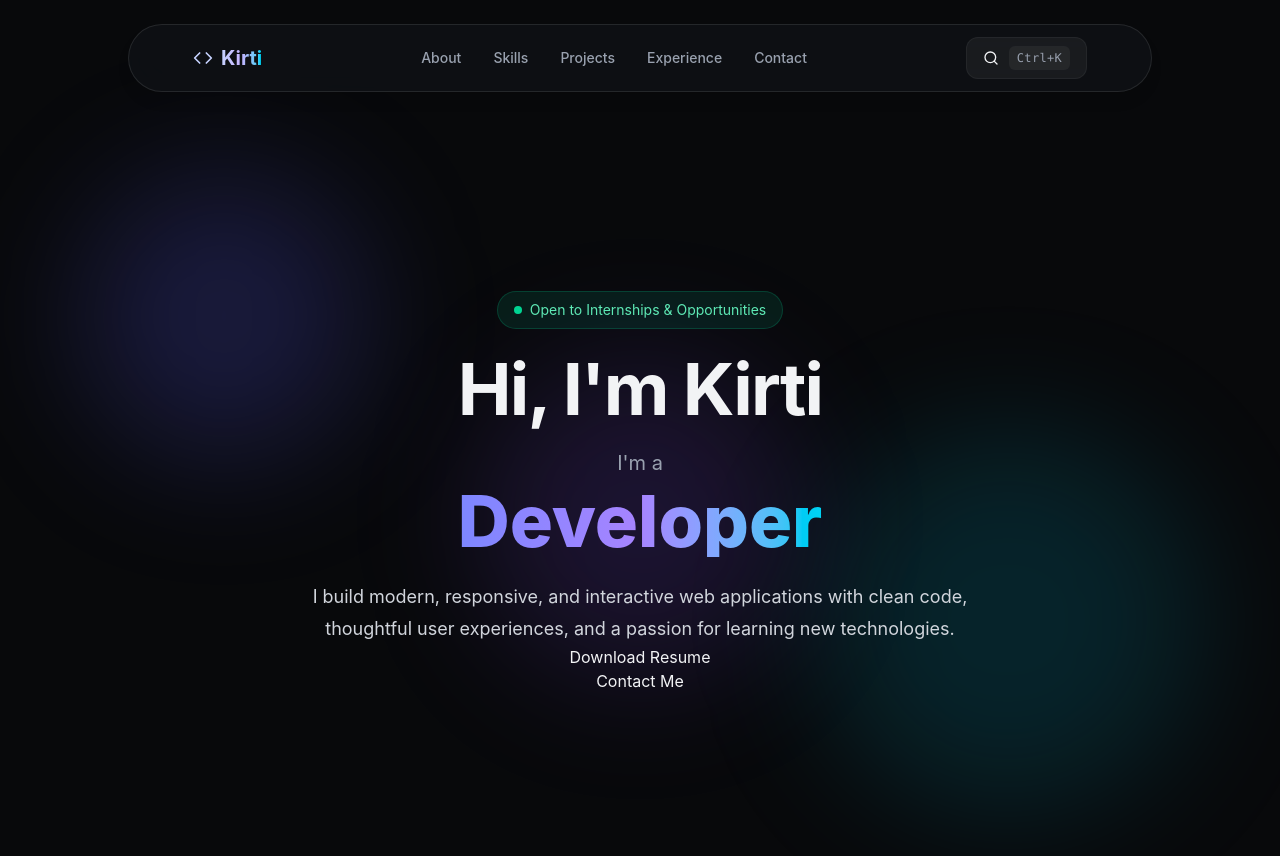
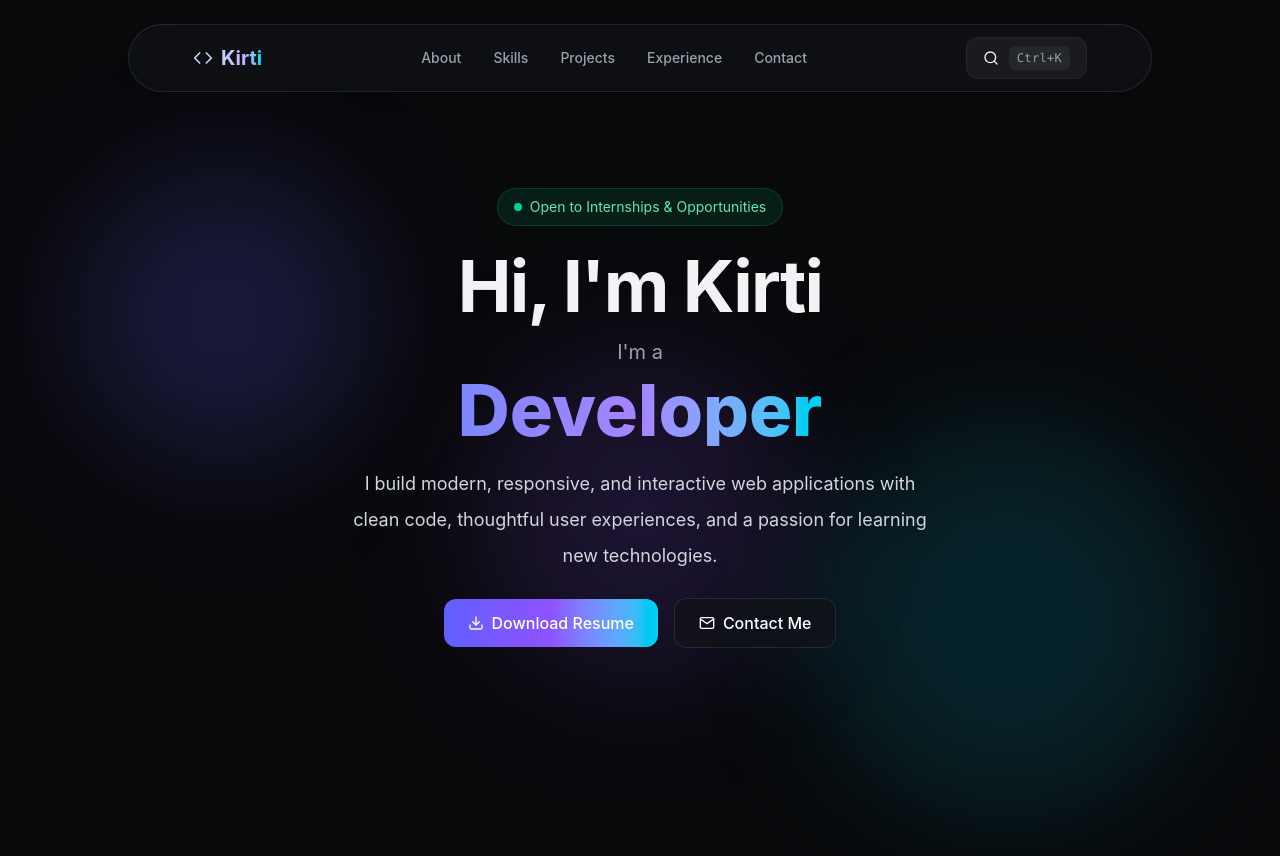
Before and after one commit to Kirti391/Portfolio-website, a React (Vite) app: page / in a window 1280 px wide. Shown: the top 856 px of the page. Built offline with nearby package versions, Linux system fonts and the light colour scheme.

Commit message:
feat(hero): initialize animated role text with React state

```diff
--- a/src/components/button.jsx
+++ b/src/components/button.jsx
@@ -1,8 +1,15 @@
-function Button(props){
-return (<>
-{/* <button>View Projects</button>
-<button>Contact Me</button> */}
-<button>{props.text}</button>
-</>);
+function Button({ text, icon, variant }) {
+  const btnStyle =
+    variant === "primary"
+      ? "flex items-center gap-2 rounded-xl px-6 py-3 font-medium text-white bg-gradient-to-r from-indigo-500 via-violet-500 to-cyan-400 transition-all duration-300 hover:-translate-y-1 hover:shadow-[0_0_25px_rgba(99,102,241,0.35)]"
+      : "flex items-center gap-2 rounded-xl border border-white/10 bg-[#111318]/70 px-6 py-3 font-medium text-white backdrop-blur-md transition-all duration-300 hover:-translate-y-1 hover:bg-white/10 hover:border-white/20";
+
+  return (
+    <button className={btnStyle}>
+      {icon}
+      <span>{text}</span>
+    </button>
+  );
 }
+
 export default Button;
--- a/src/components/hero.jsx
+++ b/src/components/hero.jsx
@@ -1,9 +1,18 @@
 import Button from "./button";
 import { FiDownload, FiMail } from "react-icons/fi";
+import { useState } from "react";
 
 function Hero(){
+    const roles = [
+  "Developer",
+  "Programmer",
+  "Problem Solver",
+  "Frontend Developer",
+  "React Enthusiast",
+];
+const [currentRole, setCurrentRole] = useState(0);
     return (
-        <section className="relative min-h-screen flex items-center justify-center px-6">
+        <section className="relative min-h-screen flex pt-24 justify-center px-6 ">
 {/* Background */}
 <div className="absolute inset-0">
     <div className="absolute top-20 left-20 h-72 w-72 rounded-full bg-indigo-500/20 blur-3xl"></div>
@@ -12,22 +21,24 @@ function Hero(){
 </div>
 
 {/* Hero Content */}
-<div className="relative z-10 max-w-4xl flex flex-col items-center text-center">
+<div className="relative z-10 max-w-3xl flex flex-col items-center text-center pb-20">
     <div className="mb-6 gap-2 flex items-center rounded-full border border-emerald-400/20 bg-emerald-400/10 px-4 py-2">
     <span className="h-2 w-2 rounded-full bg-emerald-400"></span>
     <span className="text-sm text-emerald-300">Open to Internships & Opportunities</span>
     </div>
 
     <h1 className="text-5xl font-bold tracking-tight text-[#F2F3F5] md:text-7xl">Hi, I'm Kirti</h1>
-    <div className="mt-6 flex flex-col items-center">
+    <div className="mt-4 flex flex-col items-center">
         <p className="text-xl text-gray-400">I'm a </p>
-        <h2 className="mt-2 bg-gradient-to-r from-indigo-400 via-violet-400 to-cyan-400 bg-clip-text text-6xl font-extrabold text-transparent md:text-7xl">Developer</h2>
+        <h2 className="mt-2 bg-gradient-to-r from-indigo-400 via-violet-400 to-cyan-400 bg-clip-text text-6xl font-extrabold text-transparent md:text-7xl">{roles[currentRole]}</h2>
     </div>
-    <p className="mt-6 max-w-2xl text-lg text-gray-300 leading-8"> I build modern, responsive, and interactive web applications with
+    <p className="mt-5 max-w-xl text-lg text-gray-300 leading-9"> I build modern, responsive, and interactive web applications with
   clean code, thoughtful user experiences, and a passion for learning
   new technologies.</p>
-  <Button text="Download Resume" icon={<FiDownload/>} variant="primary"/>
-  <Button text="Contact Me" icon={<FiMail/>} variant="secondary"/>
+  <div className="flex items-center gap-4 mt-6">
+    <Button text="Download Resume" icon={<FiDownload/>} variant="primary"/>
+  <Button text="Contact Me" icon={<FiMail/>} variant="secondary"/></div>
+
 </div>
 
 {/* <h1>Hi </h1>
```
